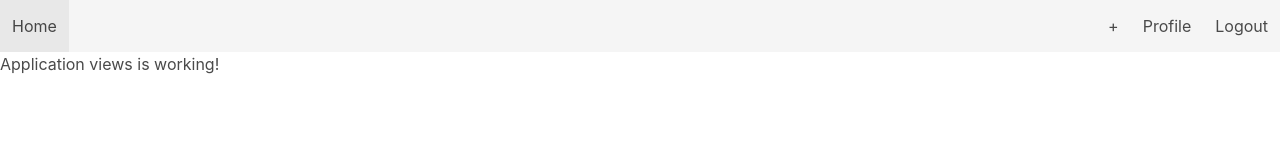
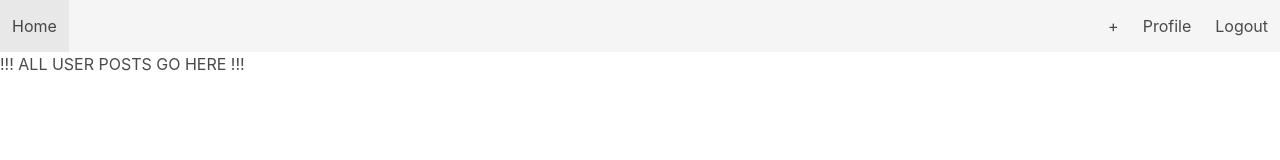
Before and after one commit to cullenruscin/hivemind, a React (Create React App) app: page /home in a window 1280 px wide. Shown: the top 160 px of the page. Built offline with nearby package versions, Linux system fonts and the light colour scheme; sample sign-in values are in the browser's storage.

Commit message:
Add app view components

```diff
--- a/src/components/nav/NavBar.js
+++ b/src/components/nav/NavBar.js
@@ -8,11 +8,11 @@ export const NavBar = () => {
         <nav className="navbar is-light">
             <div className="navbar-menu">
                 <div className="navbar-start">
-                    <Link className="navbar-item">Home</Link>
+                    <Link className="navbar-item" to="/home">Home</Link>
                 </div>
                 <div className="navbar-end">
                     <Link className="navbar-item">+</Link>
-                    <Link className="navbar-item">Profile</Link>
+                    <Link className="navbar-item" to="/profile">Profile</Link>
                     <Link className="navbar-item" to="" onClick={() => {
                         localStorage.removeItem("hivemind_user")
                         navigate("/", {replace: true})
--- /dev/null
+++ b/src/components/posts/PostList.js
@@ -0,0 +1,8 @@
+import { useState, useEffect } from "react"
+import { useNavigate } from "react-router-dom"
+
+export const PostList = () => {
+    return <>
+        <p>!!! ALL USER POSTS GO HERE !!!</p>
+    </>
+}
--- /dev/null
+++ b/src/components/profile/UserProfile.js
@@ -0,0 +1,8 @@
+import { useState, useEffect } from "react"
+import { useNavigate } from "react-router-dom"
+
+export const UserProfile = () => {
+    return <>
+        <p>!!! USER PROFILE GOES HERE !!!</p>
+    </>
+}
--- a/src/components/views/ApplicationViews.js
+++ b/src/components/views/ApplicationViews.js
@@ -1,7 +1,18 @@
 import { Outlet, Route, Routes } from "react-router-dom";
+import { PostList } from "../posts/PostList";
+import { UserProfile } from "../profile/UserProfile";
 
 export const ApplicationViews = () => {
     return <>
-        <p>Application views is working!</p>
+        <Routes>
+            <Route path="/" element={
+                <>
+                    <Outlet/>
+                </>
+            }>
+                <Route path="home" element={ <PostList/> }/>
+                <Route path="profile" element={ <UserProfile/> }/>
+            </Route>
+        </Routes>
     </>
 }
```
